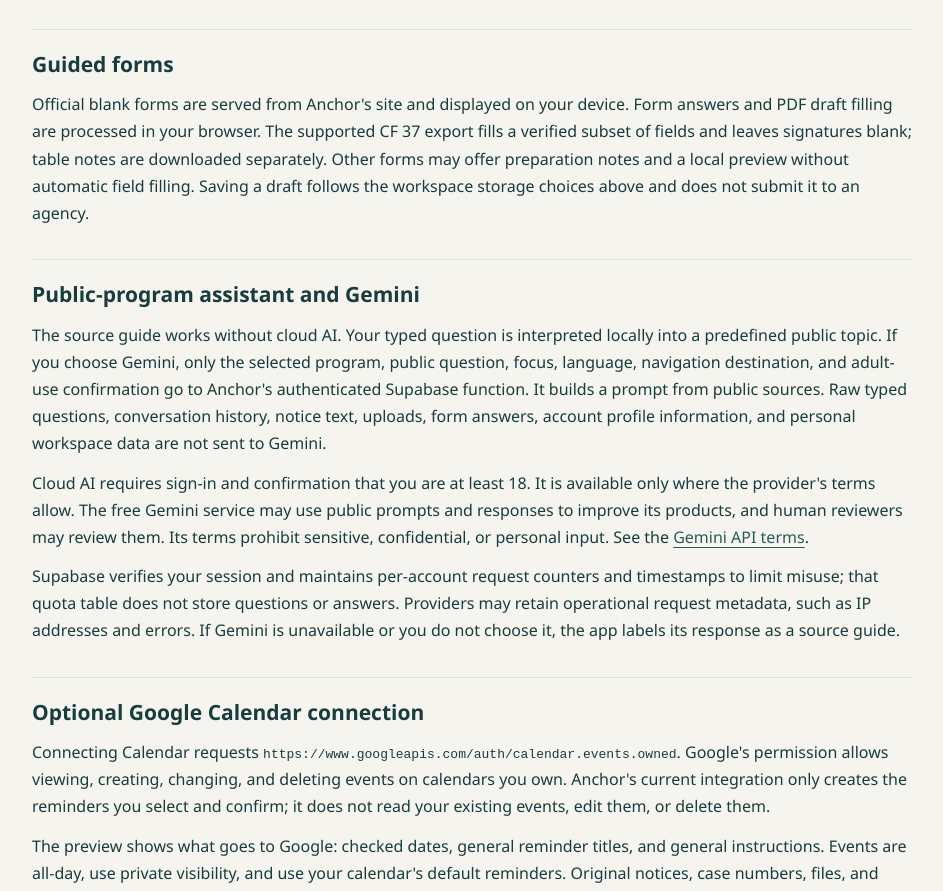
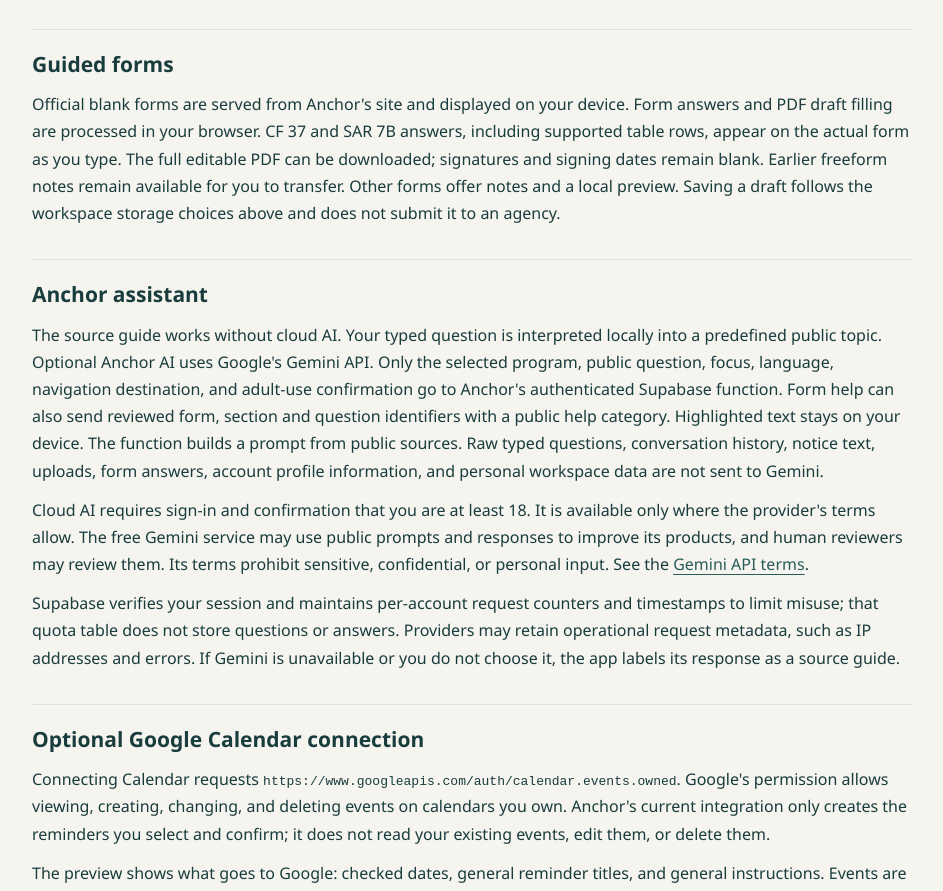
Before and after one commit to JaivardhanSamadhiya/Anchor, a website: page web/privacy.html in a window 1280 px wide. Shown: the part 1921-2812 px from the top of the page, without its empty margins (168-1111 px from the left). Drawn offline with Linux system fonts and the light colour scheme.

Commit message:
Explain form downloads, assistant privacy and actual program scope

```diff
--- a/web/privacy.html
+++ b/web/privacy.html
@@ -122,20 +122,23 @@
         <h2>Guided forms</h2>
         <p>
           Official blank forms are served from Anchor's site and displayed on your device. Form
-          answers and PDF draft filling are processed in your browser. The supported CF 37 export
-          fills a verified subset of fields and leaves signatures blank; table notes are downloaded
-          separately. Other forms may offer preparation notes and a local preview without automatic
-          field filling. Saving a draft follows the workspace storage choices above and does not
+          answers and PDF draft filling are processed in your browser. CF 37 and SAR 7B answers,
+          including supported table rows, appear on the actual form as you type. The full editable
+          PDF can be downloaded; signatures and signing dates remain blank. Earlier freeform notes
+          remain available for you to transfer. Other forms offer notes and a local preview. Saving
+          a draft follows the workspace storage choices above and does not
           submit it to an agency.
         </p>
       </section>
       <section class="legal-section">
-        <h2>Public-program assistant and Gemini</h2>
+        <h2>Anchor assistant</h2>
         <p>
           The source guide works without cloud AI. Your typed question is interpreted locally into a
-          predefined public topic. If you choose Gemini, only the selected program, public question,
+          predefined public topic. Optional Anchor AI uses Google's Gemini API. Only the selected program, public question,
           focus, language, navigation destination, and adult-use confirmation go to Anchor's
-          authenticated Supabase function. It builds a prompt from public sources. Raw typed
+          authenticated Supabase function. Form help can also send reviewed form, section and
+          question identifiers with a public help category. Highlighted text stays on your device.
+          The function builds a prompt from public sources. Raw typed
           questions, conversation history, notice text, uploads, form answers, account profile
           information, and personal workspace data are not sent to Gemini.
         </p>
```
Also changed, not shown: docs/ASSISTANCE.md (+11 -2 lines), web/terms.html (+6 -4 lines), README.md.
